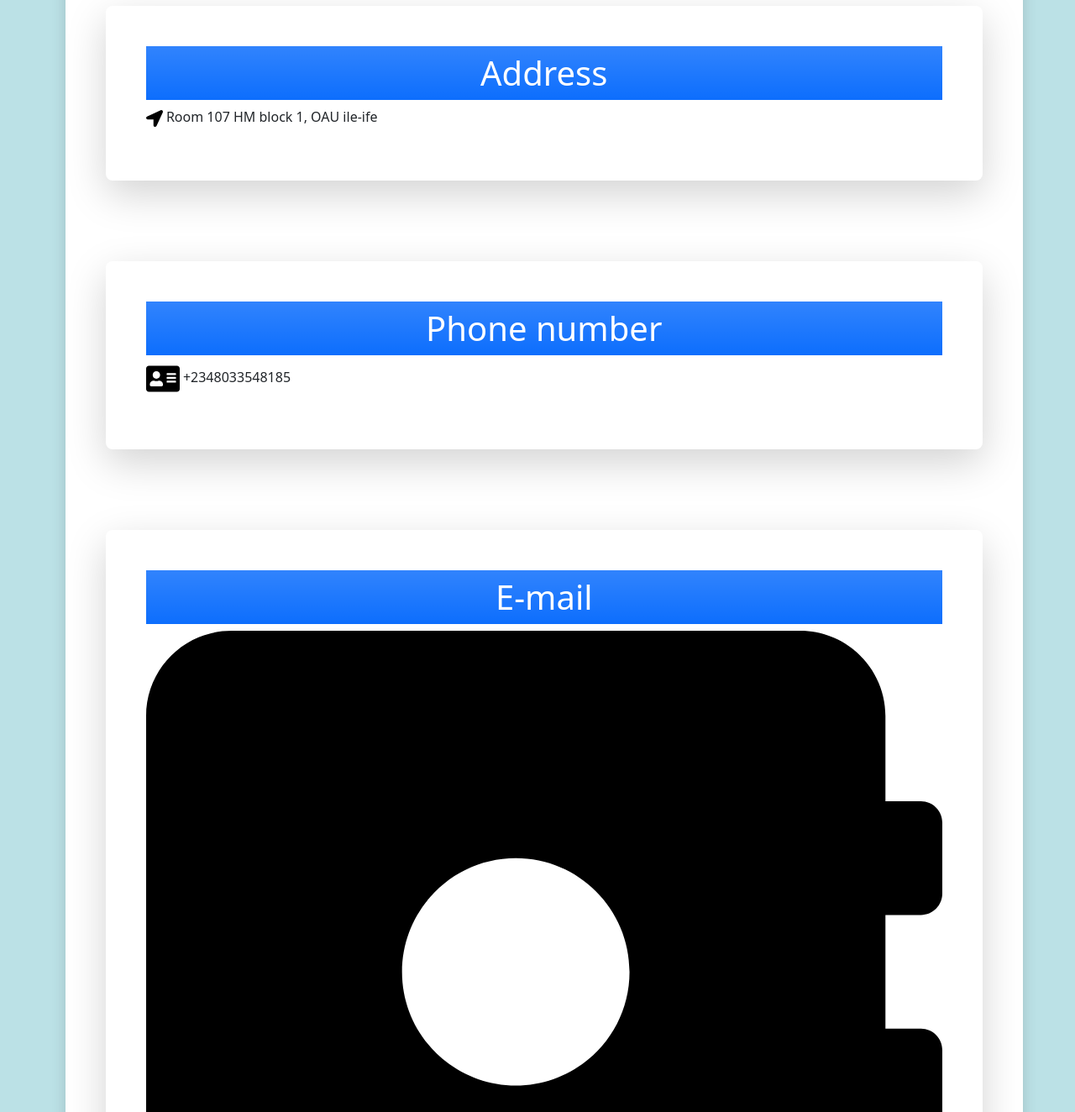
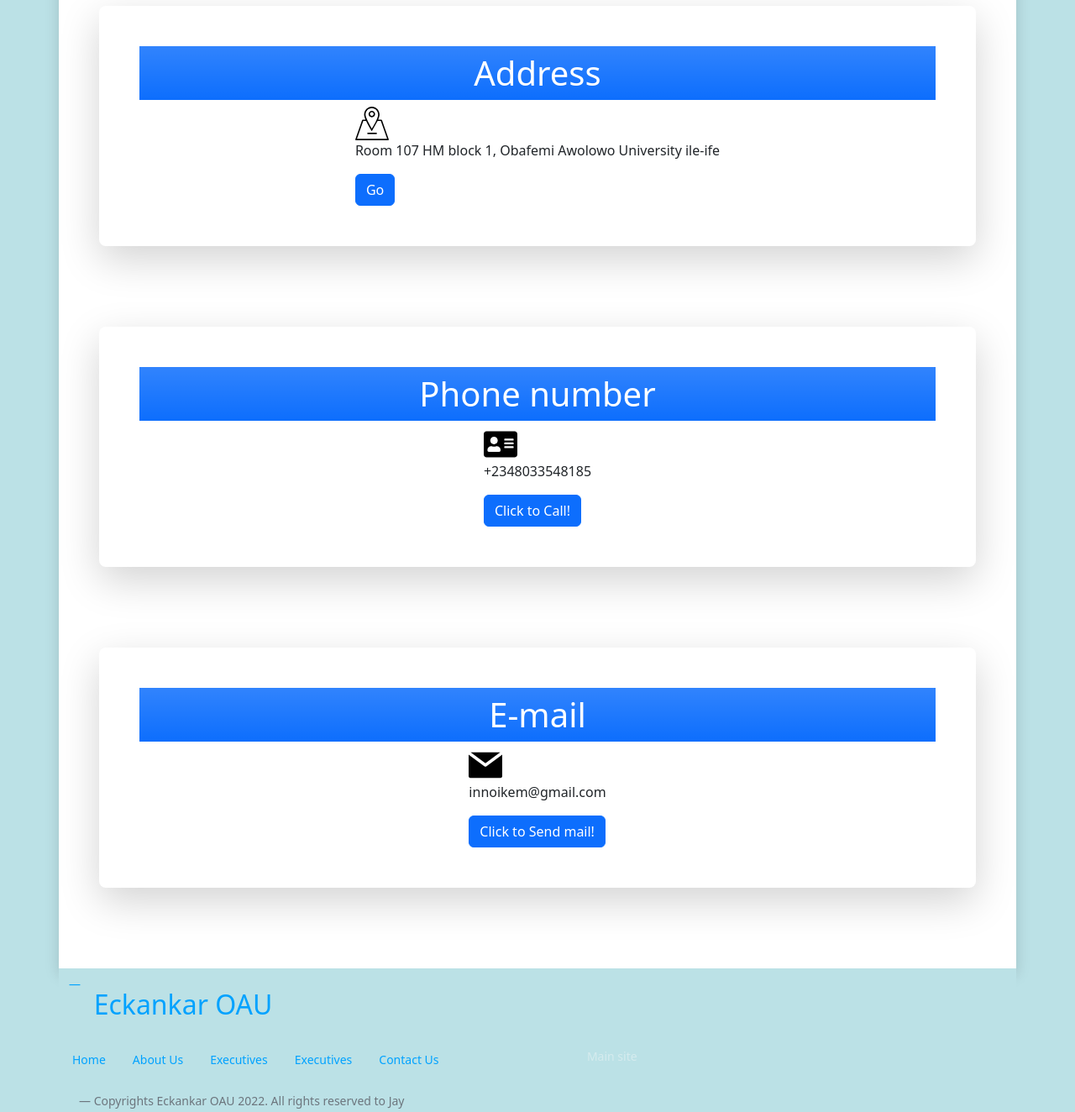
Before and after one commit to Dubjay18/EckOAU, a plain HTML site: page pages/Contact.html in a window 1280 px wide. Shown: the part 260-1584 px from the top of the page at 84% size. Drawn offline with nearby package versions, Linux system fonts and the light colour scheme.

Commit message:
last commit

```diff
--- a/pages/Contact.html
+++ b/pages/Contact.html
@@ -87,14 +87,29 @@
       <main class="me-lg-5 ms-lg-5 shadow bg-white container h-100">
       <br/>
       <div class="row p-lg-5">
-        <div class="col-md-12 shadow-lg rounded-3 p-md-5 my-5"><h1 class="bg-gradient bg-primary text-white p-2 d-flex justify-content-center">Address</h1>
-        <p><img src="../svg/location-arrow.svg" alt="" height="20px" width="20px"> Room 107 HM block 1, OAU ile-ife</p></div>
-        <div class="col-md-12 shadow-lg rounded-3  p-md-5 my-5"><h1 class="bg-gradient bg-primary text-white p-2 d-flex justify-content-center">Phone number</h1>
-        <p><img src="../svg/address-card.svg" alt=""  height="40px" width="40px"> +2348033548185</p></div>
-        <div class="col-md-12 shadow-lg rounded-3  p-md-5 my-5"><h1 class="bg-gradient bg-primary text-white p-2 d-flex justify-content-center">E-mail</h1>
-        <p><img src="../svg/address-book.svg" alt="">  innoikem@gmail.com</p></div>
+        <div class="col-md-12 shadow-lg rounded-3 p-md-5 p-4  my-5"><h1 class="bg-gradient bg-primary text-white p-2 d-flex justify-content-center">Address</h1>
+        <div class="d-lg-flex align-items-center justify-content-center"> <div class="">
+          <div class="card-title "><img src="../svg/location-svgrepo-com.svg" alt="" height="40px" width="40px"></div>
+          <p class="card-text"> Room 107 HM block 1, Obafemi Awolowo University ile-ife</p>
+          <a href="https://www.google.com/maps/place/Humanities+Block+1,+Adesoji+Aderemi+Rd,+220103,+Ife/@7.520234,4.5241331,17z/data=!4m5!3m4!1s0x103830def93d61c5:0xab8d9a574c9289c3!8m2!3d7.520234!4d4.5241331" class="btn btn-primary">Go</a>
+        </div></div></div>
+        <div class="col-md-12 shadow-lg rounded-3  p-md-5 p-4 my-5"><h1 class="bg-gradient bg-primary text-white p-2 d-flex justify-content-center">Phone number</h1>
+          <div  class="d-lg-flex align-items-center justify-content-center"> <div class="">
+            <div class="card-title"><img src="../svg/address-card.svg" alt="number"  height="40px" width="40px"></div>
+            <p class="card-text"> +2348033548185 </p>
+            <a href="tel:+2348033548185"  class="btn btn-primary">Click to Call!</a>
+          </div></div>
+          </div>
+        <div class="col-md-12 shadow-lg rounded-3  p-md-5 p-4 my-5"><h1 class="bg-gradient bg-primary text-white p-2 d-flex justify-content-center">E-mail</h1>
+          <div class="d-lg-flex align-items-center justify-content-center">
+            <div> <div class="card-title"><img src="../svg/email-svgrepo-com.svg" alt="number"  height="40px" width="40px"></div>
+            <p class="card-text"> innoikem@gmail.com </p>
+            <a href="mailto:innoikem@gmail.com" class="btn btn-primary">Click to Send mail!</a></div>
+
+          </div></div>
 
       </div>
+
     </main>
 
     <footer class="container bg-footer py-2 ">
@@ -103,7 +118,7 @@
           <div class=" col-md-6 col-lg-3 ">
             <h2 class=" pt-3">Eckankar OAU</h2>
           </div>
-          <div class=" navbar col-md-6 col-lg-9 text-center">
+          <div class=" navbar col-md-6 col-lg-9 text-center me-lg-5">
             <ul class="nav   cus-flex-col">
               <li class="nav-item ">
                 <a class="nav-link active footer-text  ps-1 " aria-current="page" href="../index.html">Home</a>
--- a/style.css
+++ b/style.css
@@ -27,7 +27,7 @@
   margin-top: -107px !important;
 }
 h2 h1 .h1 .head {
-  font-family: "Franklin Gothic Medium", "Arial Narrow", Arial, sans-serif !important;
+  font-family: 'Grand Hotel', cursive, sans-serif !important;
 }
 /* carosel */
 .carousel-inner {
```
Also changed, not shown: index.html (+2 -2 lines), pages/About.html (+1 -1 lines), pages/Executives.html (+1 -1 lines), pages/StaffAdvisers.html (+1 -1 lines), svg/email-svgrepo-com.svg (added), svg/location-svgrepo-com.svg (added).
